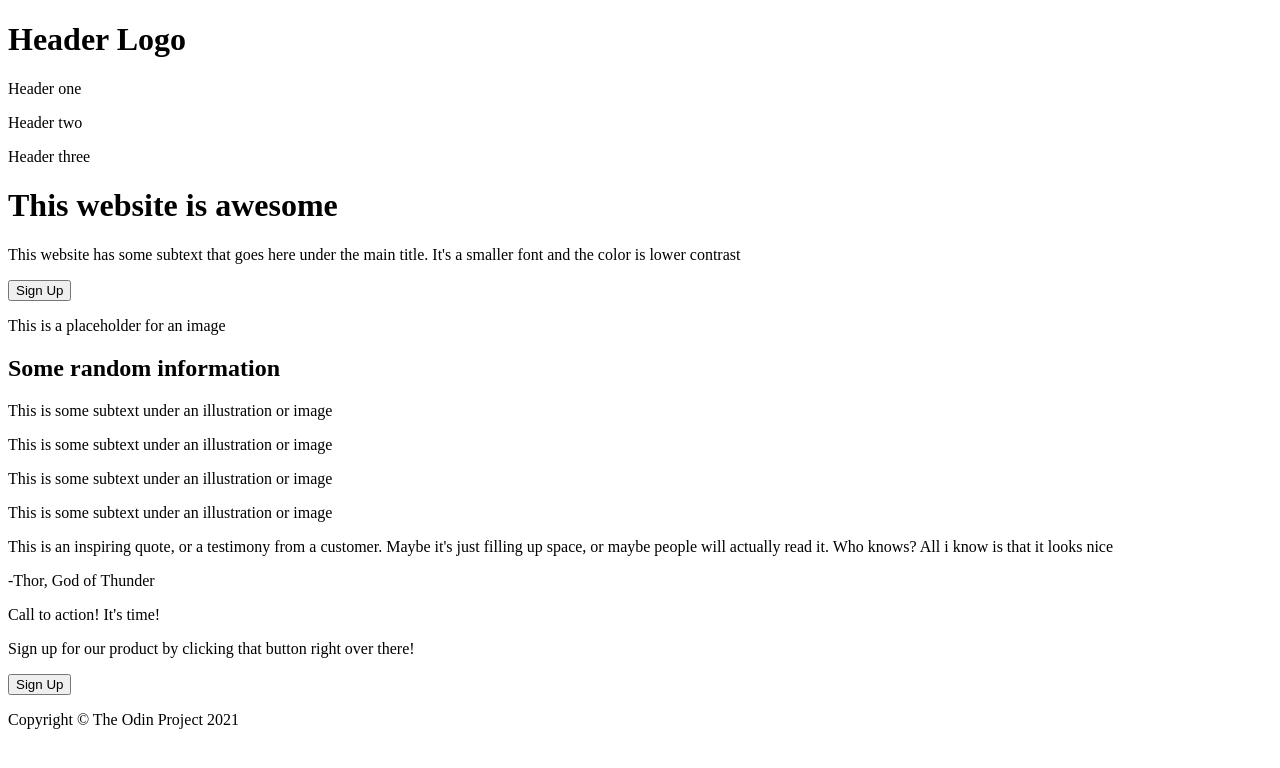
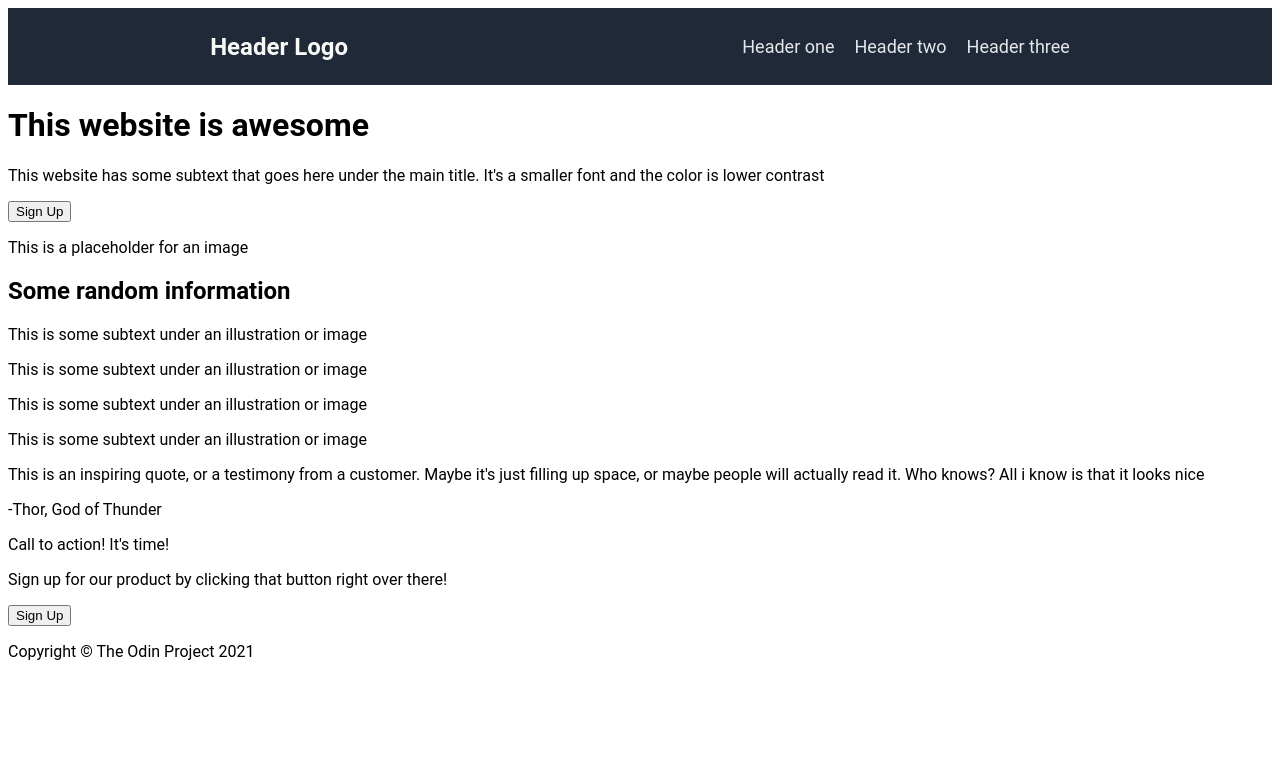
Before and after one commit to RRodriguesjr/Landing-Page, a plain HTML site: page index.html in a window 1280 px wide. Drawn offline with Linux system fonts and the light colour scheme.

Commit message:
Add style to the header
Added style to the header and edited some elements in the index.html
file

```diff
--- a/index.html
+++ b/index.html
@@ -1,6 +1,7 @@
 <!DOCTYPE html>
 <html lang="en">
 <head>
+    <link rel="stylesheet" href="./styles.css">
     <meta charset="UTF-8">
     <meta name="viewport" content="width=device-width, initial-scale=1.0">
     <title>Document</title>
@@ -8,13 +9,15 @@
 <body>
     <div class="header">
         <h1 id="logo">Header Logo</h1>
+        <div class="hlink">
         <p>Header one</p>
         <p>Header two</p>
         <p>Header three</p>
+        </div>
     </div>
     <div class="top">
         <h1>This website is awesome</h1>
-        <p>This website has some subtext that goes here under the main title. It's a smaller font and the color is lower contrast</p>
+        <p id="hsub">This website has some subtext that goes here under the main title. It's a smaller font and the color is lower contrast</p>
         <button>Sign Up</button>
         <p>This is a placeholder for an image</p>
     </div>
--- a/styles.css
+++ b/styles.css
@@ -0,0 +1,25 @@
+body {
+    font-family: "Roboto";
+}
+.header {
+    background-color: #1f2937;
+    display: flex;
+    flex-flow: row nowrap;
+    align-items: center;
+    gap: 10px;
+    padding: 10px;
+    justify-content: center;
+}
+#logo {
+    margin: auto;
+    font-size: 24px;
+    color: #f9faf8
+}
+.hlink {
+    display: flex;
+    gap: 20px;
+    flex-flow: row nowrap;
+    margin: auto;
+    font-size: 18px;
+    color: #e5e7eb
+}
```
